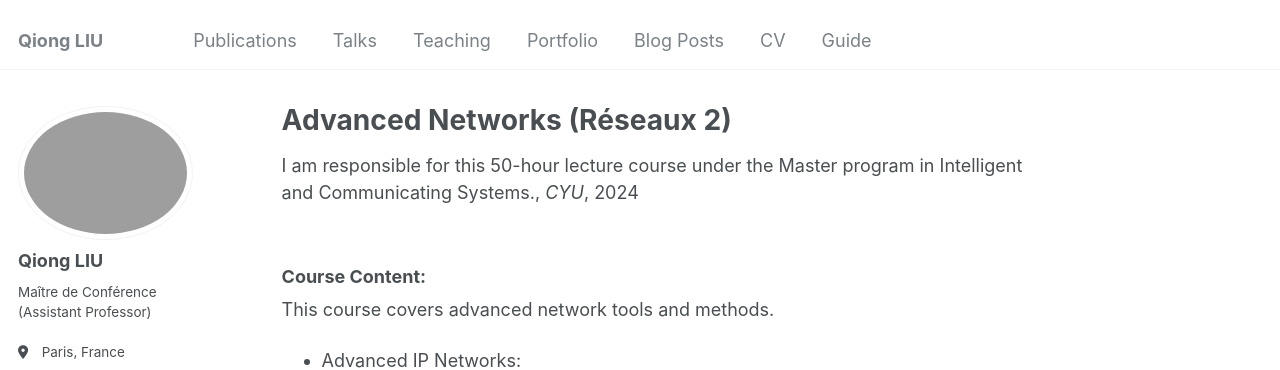
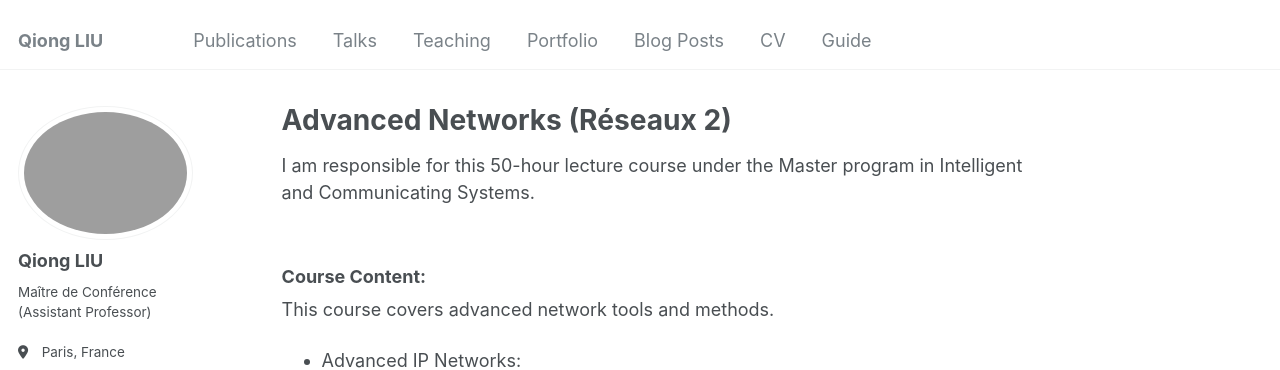
Before and after one commit to evesiphus/evesiphus.github.io, a Jekyll site: the page built from _teaching/2015-spring-teaching-2.md, in a window 1280 px wide and 900 px high. Shown: the top 370 px of the window. Built offline with Jekyll 4.4.1, drawn with Linux system fonts in a browser that asks for light colours; some web fonts are replaced.

Commit message:
Update single.html

```diff
--- a/_layouts/single.html
+++ b/_layouts/single.html
@@ -35,7 +35,7 @@ layout: default
         {% endif %}
 
         {% if page.collection == 'teaching' %}
-          <p> {{ page.type }}, <i>{{ page.venue }}</i>, {{ page.date | default: "1900-01-01" | date: "%Y" }} </p>
+          <p> {{ page.type }} </p>
         {% elsif page.venue and page.date %}
           <p>Published in <i>{{ page.venue }}</i>, {{ page.date | default: "1900-01-01" | date: "%Y" }} </p>
         {% elsif page.date %}
```
